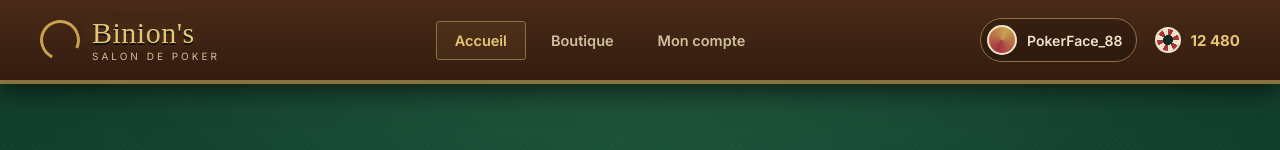
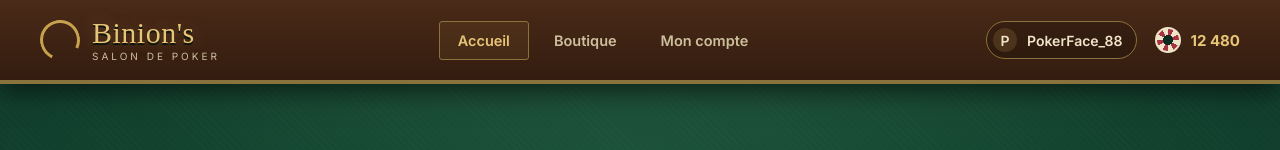
Before and after one commit to A-One0/Binions, a website: page public/index.html in a window 1280 px wide. Shown: the top 150 px of the page. Drawn offline with Linux system fonts and the light colour scheme; a web font is replaced by a local one.

Commit message:
change avatar

```diff
--- a/public/index.html
+++ b/public/index.html
@@ -30,7 +30,7 @@
 
     <div class="user-cluster">
       <div class="user-id" role="button" tabindex="0" aria-label="Ouvrir Mon compte">
-        <div class="avatar" aria-hidden="true"></div>
+        <span class="seat-avatar" aria-hidden="true">P</span>
         <span>PokerFace_88</span>
       </div>
       <div class="chip-count">
--- a/public/style.css
+++ b/public/style.css
@@ -141,13 +141,6 @@ transition: border-color .15s ease, background .15s ease;
 .user-id:hover{
 border-color: var(--gold);
 background: rgba(200,162,77,.12);
-}
-
-.avatar{
-width: 30px; height: 30px;
-border-radius: 50%;
-background: conic-gradient(from 200deg, var(--wine-bright), var(--gold), var(--wine-bright));
-border: 2px solid var(--cream);
 }
 
 .user-id span{
--- a/vite.config.js
+++ b/vite.config.js
@@ -13,7 +13,6 @@ export default defineConfig({
         conditions: resolve(__dirname, 'public/conditions.html'),
         createaccount: resolve(__dirname, 'public/createaccount.html'),
         game: resolve(__dirname, 'public/game.html'),
-        // ajoute chaque page ici
       },
     },
   },
```
Also changed, not shown: public/game.html (+1 -1 lines).
